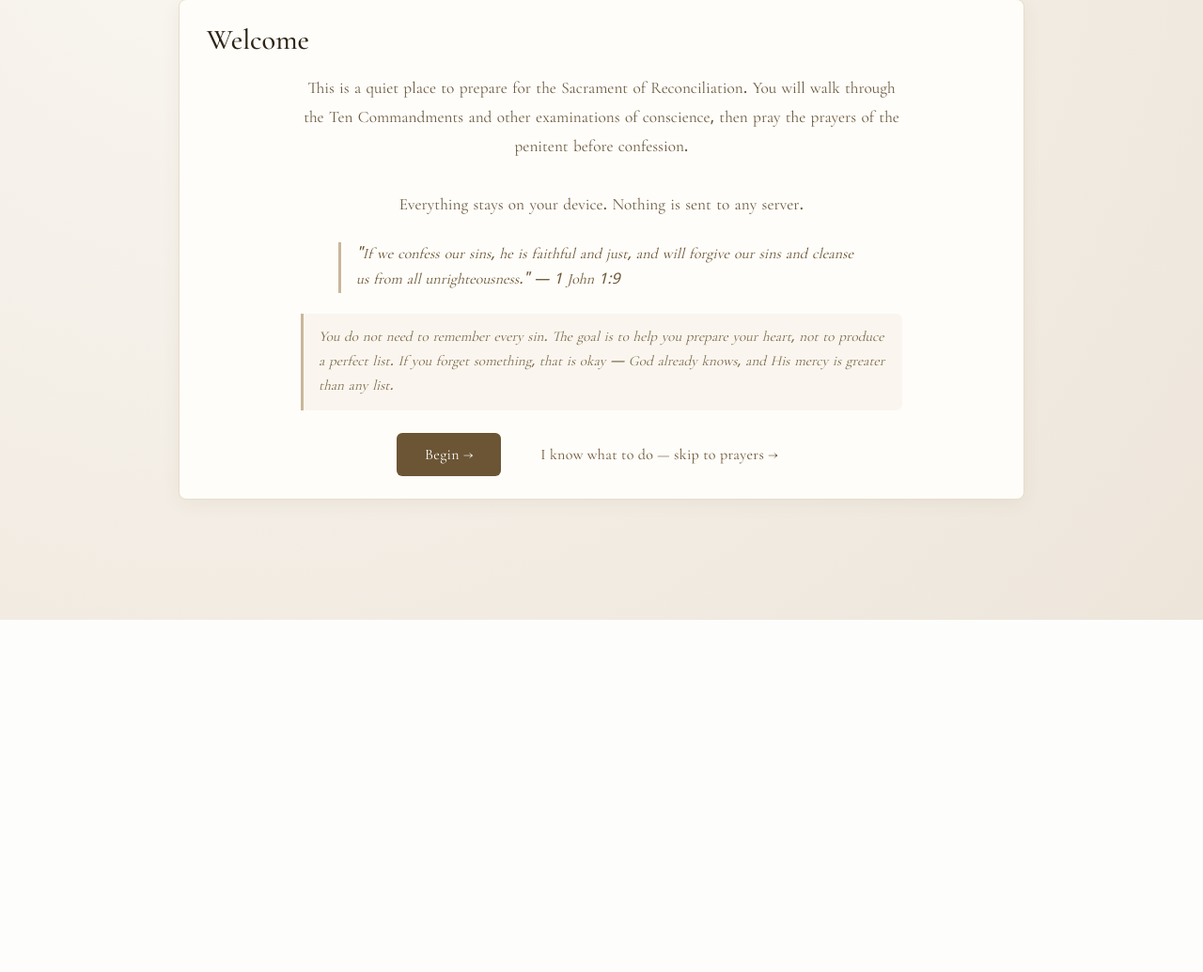
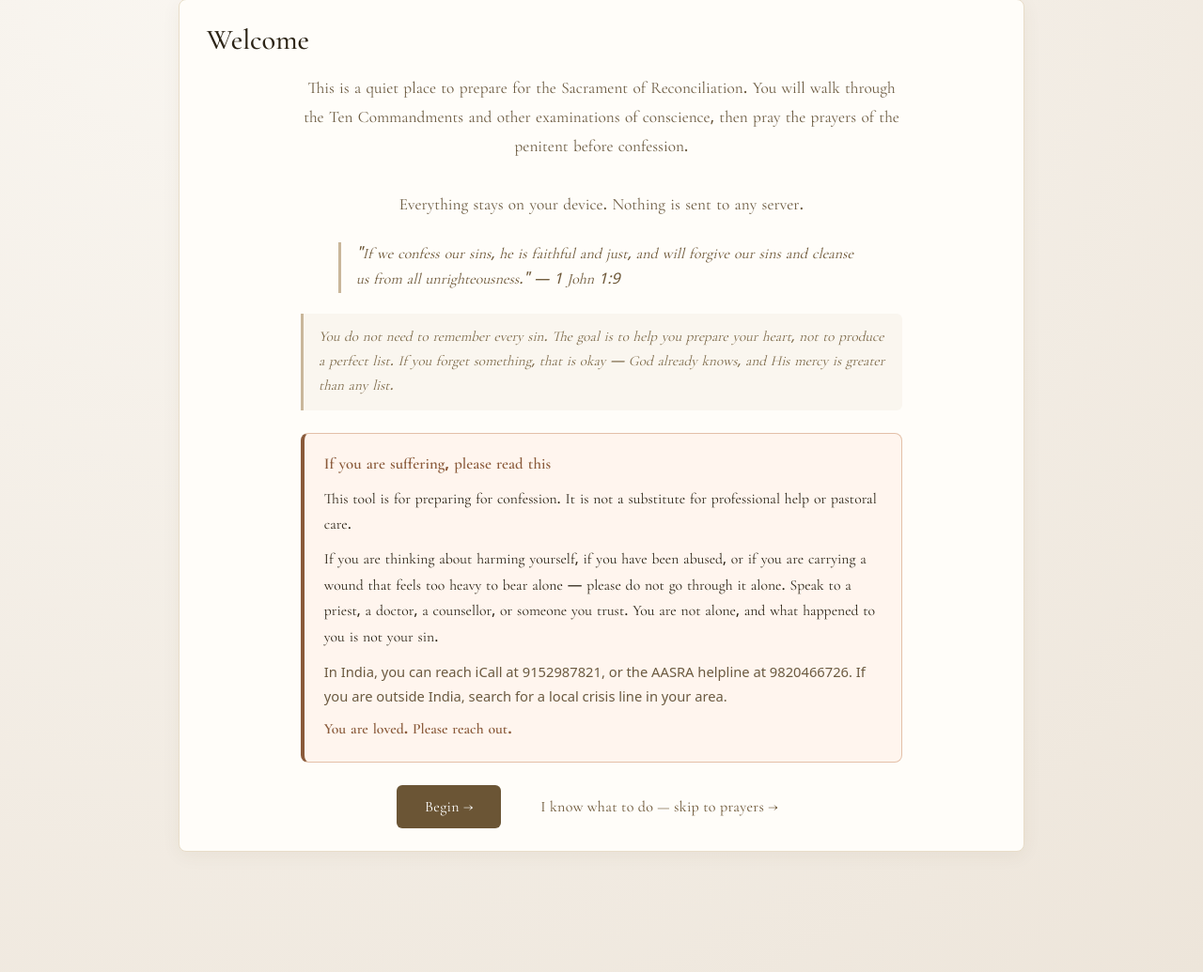
Before and after one commit to Edwinton/confession-app, a Flask app: page / in a window 1280 px wide. Shown: the part 382-1417 px from the top of the page at 94% size. Before the commit the page ends 1042 px from the top, so only its background shows below. Run offline with Flask 3, Linux system fonts and the light colour scheme; some libraries are stand-ins or nearby versions.

```diff
--- a/templates/index.html
+++ b/templates/index.html
@@ -25,6 +25,9 @@
     --danger: #b55a3a;
     --success: #487a4a;
     --gentle: #7d6a4a;
+    --care: #8a5a3a;
+    --care-bg: #fff5ee;
+    --care-border: #e3c0a8;
   }
   * { margin: 0; padding: 0; box-sizing: border-box; }
 
@@ -314,6 +317,46 @@
     text-align: left;
   }
   .gentle-note.summary-note { margin: 1rem 0 1.4rem; }
+
+  /* Safeguarding / care panel */
+  .care-panel {
+    font-family: 'Noto Sans Malayalam', 'Cormorant Garamond', serif;
+    background: var(--care-bg);
+    border: 1px solid var(--care-border);
+    border-left: 4px solid var(--care);
+    border-radius: 8px;
+    padding: 1.1rem 1.3rem 1.2rem;
+    margin: 1.5rem auto 0;
+    max-width: 640px;
+    text-align: left;
+    color: var(--text);
+    line-height: 1.75;
+    font-size: 0.98rem;
+  }
+  .care-panel .care-title {
+    font-family: 'Noto Sans Malayalam', 'Cormorant Garamond', serif;
+    font-size: 1.05rem;
+    font-weight: 600;
+    color: var(--care);
+    margin-bottom: 0.6rem;
+    display: block;
+  }
+  .care-panel p {
+    margin-bottom: 0.6rem;
+  }
+  .care-panel p:last-child {
+    margin-bottom: 0;
+  }
+  .care-panel .care-lines {
+    font-family: system-ui, sans-serif;
+    font-size: 0.92rem;
+    color: var(--text-soft);
+    margin-top: 0.5rem;
+  }
+  .care-panel strong {
+    color: var(--care);
+    font-weight: 600;
+  }
 
   .about-howto {
     margin-top: 1.5rem;
@@ -396,7 +439,7 @@
   .sin-tooltip {
     position: fixed;
     z-index: 1500;
-    max-width: 320px;
+    max-width: 300px;
     background: var(--card);
     border: 1px solid var(--border);
     border-radius: 8px;
@@ -610,6 +653,7 @@
     .floating-nav .fn-page { font-size: 0.75rem; min-width: 60px; padding: 0 0.3rem; }
     .gentle-note { font-size: 0.9rem; padding: 0.7rem 0.85rem; }
     .sin-tooltip { max-width: 260px; font-size: 0.85rem; }
+    .care-panel { padding: 0.95rem 1rem; font-size: 0.93rem; }
   }
 
   .nav-row {
@@ -1064,6 +1108,11 @@ const UI = {
     welcomeBody: 'This is a quiet place to prepare for the Sacrament of Reconciliation. You will walk through the Ten Commandments and other examinations of conscience, then pray the prayers of the penitent before confession.\n\nEverything stays on your device. Nothing is sent to any server.',
     welcomeScripture: '"If we confess our sins, he is faithful and just, and will forgive our sins and cleanse us from all unrighteousness." — 1 John 1:9',
     welcomeGuardrail: 'You do not need to remember every sin. The goal is to help you prepare your heart, not to produce a perfect list. If you forget something, that is okay — God already knows, and His mercy is greater than any list.',
+    careTitle: 'If you are suffering, please read this',
+    careBody: 'This tool is for preparing for confession. It is not a substitute for professional help or pastoral care.',
+    careBody2: 'If you are thinking about harming yourself, if you have been abused, or if you are carrying a wound that feels too heavy to bear alone — please do not go through it alone. Speak to a priest, a doctor, a counsellor, or someone you trust. You are not alone, and what happened to you is not your sin.',
+    careLines: 'In India, you can reach iCall at 9152987821, or the AASRA helpline at 9820466726. If you are outside India, search for a local crisis line in your area.',
+    careClose: 'You are loved. Please reach out.',
     sectionGuardrail: 'When you are ready, move on. You don\'t have to select every sin — only the ones that speak to your conscience. Skip freely.',
     summaryGuardrail: 'This list is for your own preparation. You can add, remove, or ignore any part of it. What matters is a contrite heart, not a complete list.',
     beginBtn: 'Begin →', welcomeSkip: 'I know what to do — skip to prayers →',
@@ -1079,7 +1128,7 @@ So I prayed. I sat with the thought for a long time. And gradually, step by step
 
 May this tool help you examine your conscience honestly, prepare your heart, and come to confession with peace.
 
-Everything stays on your device. Nothing is sent to any server. This is a private space between you and God.`,
+Your selections, notes, and generated PDF are processed on your device and are not sent to the app's server. This is a private space between you and God.`,
     aboutHowtoTitle: 'How to use this tool well',
     aboutHowtoSteps: [
       'Find a quiet place. Silence helps.',
@@ -1114,6 +1163,11 @@ Everything stays on your device. Nothing is sent to any server. This is a privat
     welcomeBody: 'കുമ്പസാരക്കൂദാശയ്ക്ക് ഒരുങ്ങാൻ ഇതൊരു ശാന്തമായ സ്ഥലമാണ്. പത്തു പ്രമാണങ്ങളും മറ്റു ആത്മശോധനകളും ചുറ്റി നടന്ന ശേഷം, കുമ്പസാരത്തിനു മുമ്പ് പശ്ചാത്താപിയുടെ പ്രാർത്ഥനകൾ ചൊല്ലാം.\n\nഎല്ലാം നിങ്ങളുടെ ഉപകരണത്തിൽ തന്നെ നിലനിൽക്കുന്നു. ഒന്നും ഒരു സെർവറിലേക്കും അയയ്ക്കുന്നില്ല.',
     welcomeScripture: '"നാം പാപങ്ങൾ ഏറ്റുപറയുന്നെങ്കിൽ, അവൻ വിശ്വസ്തനും നീതിമാനുമാകയാൽ, പാപങ്ങൾ ക്ഷമിക്കുകയും എല്ലാ അനീതികളിൽ നിന്നു നമ്മെ ശുദ്ധീകരിക്കുകയും ചെയ്യും." — 1 യോഹന്നാൻ 1:9',
     welcomeGuardrail: 'എല്ലാ പാപവും ഓർത്തുവയ്ക്കേണ്ടതില്ല. ഹൃദയം ഒരുക്കാൻ സഹായിക്കുക എന്നതാണ് ലക്ഷ്യം — പൂർണ്ണമായ ഒരു പട്ടിക തയ്യാറാക്കുക എന്നതല്ല. എന്തെങ്കിലും മറന്നുപോയാൽ കുഴപ്പമില്ല — ദൈവം എല്ലാം അറിയുന്നു, അവിടുത്തെ കരുണ ഏതൊരു പട്ടികയെക്കാളും വലുതാണ്.',
+    careTitle: 'നിങ്ങൾ കഷ്ടത അനുഭവിക്കുന്നുണ്ടെങ്കിൽ, ഇത് വായിക്കുക',
+    careBody: 'ഈ ഉപകരണം കുമ്പസാരത്തിന് ഒരുങ്ങാനുള്ളതാണ്. ഇത് വൈദ്യസഹായത്തിനോ ആത്മീയ പരിചരണത്തിനോ പകരമല്ല.',
+    careBody2: 'സ്വയം ഹാനി വരുത്താൻ ചിന്തിക്കുന്നുണ്ടെങ്കിൽ, നിങ്ങൾ ദുരുപയോഗത്തിന് ഇരയായിട്ടുണ്ടെങ്കിൽ, അല്ലെങ്കിൽ തനിച്ച് ചുമക്കാൻ കഴിയാത്ത ഒരു മുറിവ് നിങ്ങൾ വഹിക്കുന്നുണ്ടെങ്കിൽ — ഒരിക്കലും തനിച്ച് ഇതിലൂടെ കടന്നുപോകരുത്. ഒരു വൈദികനെയോ, ഡോക്ടറെയോ, കൗൺസിലറെയോ, അല്ലെങ്കിൽ നിങ്ങൾ വിശ്വസിക്കുന്ന ഒരാളെയോ സമീപിക്കുക. നിങ്ങൾ ഒറ്റയ്ക്കല്ല, നിങ്ങൾക്ക് സംഭവിച്ചത് നിങ്ങളുടെ പാപമല്ല.',
+    careLines: 'ഇന്ത്യയിൽ, iCall: 9152987821, അല്ലെങ്കിൽ AASRA: 9820466726. ഇന്ത്യയ്ക്ക് പുറത്താണെങ്കിൽ, നിങ്ങളുടെ പ്രദേശത്തെ ഒരു ക്രൈസിസ് ഹെൽപ്‌ലൈൻ കണ്ടെത്തുക.',
+    careClose: 'നിങ്ങൾ സ്നേഹിക്കപ്പെടുന്നവരാണ്. ദയവായി സഹായം തേടുക.',
     sectionGuardrail: 'തയ്യാറാകുമ്പോൾ മുന്നോട്ട് പോകുക. എല്ലാ പാപവും തിരഞ്ഞെടുക്കേണ്ടതില്ല — നിങ്ങളുടെ മനസ്സാക്ഷിയെ തൊടുന്നവ മാത്രം മതി. സ്വതന്ത്രമായി ഒഴിവാക്കുക.',
     summaryGuardrail: 'ഈ പട്ടിക നിങ്ങളുടെ സ്വന്തം തയ്യാറെടുപ്പിനുള്ളതാണ്. ഇതിൽ എന്തും ചേർക്കാം, ഒഴിവാക്കാം, അവഗണിക്കാം. പ്രധാനം മനസ്താപമുള്ള ഹൃദയമാണ് — പൂർണ്ണമായ ഒരു പട്ടികയല്ല.',
     beginBtn: 'ആരംഭിക്കുക →', welcomeSkip: 'എനിക്കറിയാം — പ്രാർത്ഥനകളിലേക്ക് പോകുക →',
@@ -1129,7 +1183,7 @@ Everything stays on your device. Nothing is sent to any server. This is a privat
 
 ഈ ഉപകരണം നിങ്ങളെ സത്യസന്ധമായി മനസ്സാക്ഷി പരിശോധിക്കാനും ഹൃദയം ഒരുക്കാനും സമാധാനത്തോടെ കുമ്പസാരത്തിന് എത്താനും സഹായിക്കട്ടെ.
 
-എല്ലാം നിങ്ങളുടെ ഉപകരണത്തിൽ തന്നെ നിലനിൽക്കുന്നു. ഒന്നും ഒരു സെർവറിലേക്കും അയയ്ക്കുന്നില്ല. ഇത് നിങ്ങൾക്കും ദൈവത്തിനും ഇടയിലുള്ള ഒരു സ്വകാര്യ സ്ഥലമാണ്.`,
+നിങ്ങളുടെ തിരഞ്ഞെടുപ്പുകളും കുറിപ്പുകളും തയ്യാറാക്കിയ PDF-ഉം പൂർണ്ണമായും നിങ്ങളുടെ ഉപകരണത്തിൽ തന്നെ പ്രോസസ്സ് ചെയ്യുന്നു. അവ ഞങ്ങളുടെ സെർവറിലേക്ക് അയയ്ക്കുന്നില്ല. ഇത് നിങ്ങൾക്കും ദൈവത്തിനും ഇടയിലുള്ള ഒരു സ്വകാര്യ സ്ഥലമാണ്.`,
     aboutHowtoTitle: 'ഈ ഉപകരണം നന്നായി ഉപയോഗിക്കാൻ',
     aboutHowtoSteps: [
       'ഒരു ശാന്തമായ സ്ഥലം കണ്ടെത്തുക. നിശ്ശബ്ദത സഹായിക്കും.',
@@ -1407,6 +1461,15 @@ function renderWelcome() {
   html += '<p class="welcome-body">' + UI[t].welcomeBody.replace(/\n/g, '<br>') + '</p>';
   html += '<p class="scripture">' + UI[t].welcomeScripture + '</p>';
   html += '<div class="gentle-note welcome-note">' + UI[t].welcomeGuardrail + '</div>';
+
+  html += '<div class="care-panel">';
+  html += '<span class="care-title">' + UI[t].careTitle + '</span>';
+  html += '<p>' + UI[t].careBody + '</p>';
+  html += '<p>' + UI[t].careBody2 + '</p>';
+  html += '<p class="care-lines">' + UI[t].careLines + '</p>';
+  html += '<p><strong>' + UI[t].careClose + '</strong></p>';
+  html += '</div>';
+
   html += '<div class="welcome-actions">';
   html += '<button class="btn btn-primary" onclick="startFlow()">' + UI[t].beginBtn + '</button>';
   html += '<button class="btn btn-secondary" onclick="skipToPrayers()">' + UI[t].welcomeSkip + '</button>';
@@ -1826,10 +1889,8 @@ function toggleSinNote(btn) {
   const tooltipW = tooltipRect.width;
   const tooltipH = tooltipRect.height;
 
-  // Desired left so the tooltip centers on the icon
   let left = rect.left + (rect.width / 2) - (tooltipW / 2);
 
-  // Vertical placement: prefer above, flip below if not enough room
   let top = rect.top - tooltipH - 14;
   let placeBelow = false;
   if (top < 8) {
@@ -1837,7 +1898,6 @@ function toggleSinNote(btn) {
     placeBelow = true;
   }
 
-  // Keep the tooltip inside the viewport horizontally
   const margin = 12;
   const maxLeft = window.innerWidth - tooltipW - margin;
   if (left < margin) left = margin;
```
Also changed, not shown: data/sins.json.
